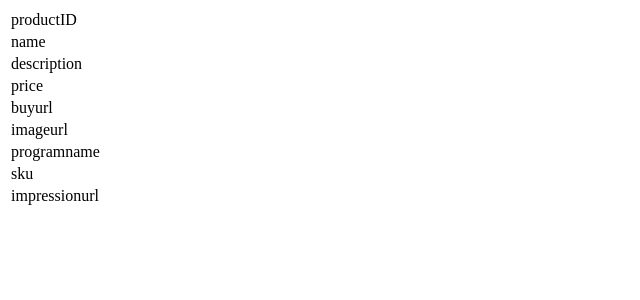
After one commit to maan81/dump, a PHP site: page /template.php in a window 1280 px wide. The commit adds this page. Shown: the top 300 px of the page, without its empty margins (0-640 px from the left). Run offline with PHP 8.4, Linux system fonts and the light colour scheme; data that the repository does not hold is empty.

Commit message:
template & display adjustmnts

```diff
--- /dev/null
+++ b/template.php
@@ -0,0 +1,52 @@
+<?php
+
+	// echo str_replace(
+
+	// 	array("%title%", "%image%", "%redirecturl%", "%menu%"),
+
+	// 	// array($row["title"], $row["image"], $row["redirecturl"], $menu),
+	// 	array($row["title"], $row["imageurl"], $row["buyurl"], $menu),
+
+	// 	// file_get_contents($valid_referer ? "../sitetemplate/template2.html" : "../sitetemplate/template.html")
+	// 	file_get_contents("template.html")
+
+	// );
+
+
+?>
+
+<table>
+	<tr>
+		<td>productID</td>
+		<td><?=$row['productID']?></td>
+	</tr><tr>
+		<td>name</td>
+		<td><?=$row['name']?></td>
+	</tr><tr>
+		<td>description</td>
+		<td><?=$row['description']?></td>
+	</tr><tr>
+		<td>price</td>
+		<td><?=$row['price']?></td>
+	</tr><tr>
+		<td>buyurl</td>
+		<td><?=$row['buyurl']?></td>
+	</tr><tr>
+		<td>imageurl</td>
+		<td><?=$row['imageurl']?></td>
+	</tr><tr>
+		<td>programname</td>
+		<td><?=$row['programname']?></td>
+	</tr><tr>
+		<td>sku</td>
+		<td><?=$row['sku']?></td>
+	</tr><tr>
+		<td>impressionurl</td>
+		<td><?=$row['impressionurl']?></td>
+	</tr>
+
+</table>
+
+
+
+<?php print_r($menu)?>
```
Also changed, not shown: index.php (+22 -13 lines).
